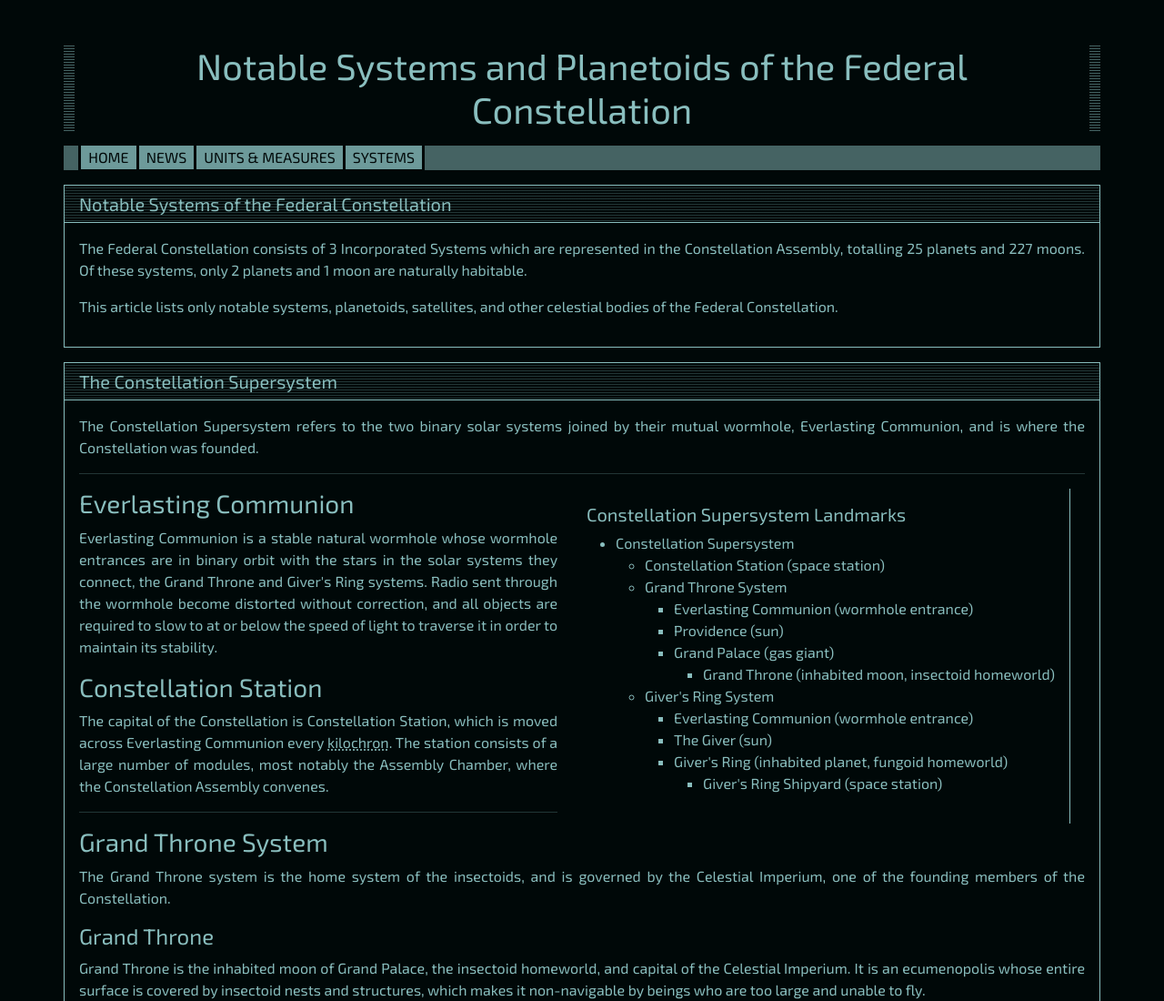
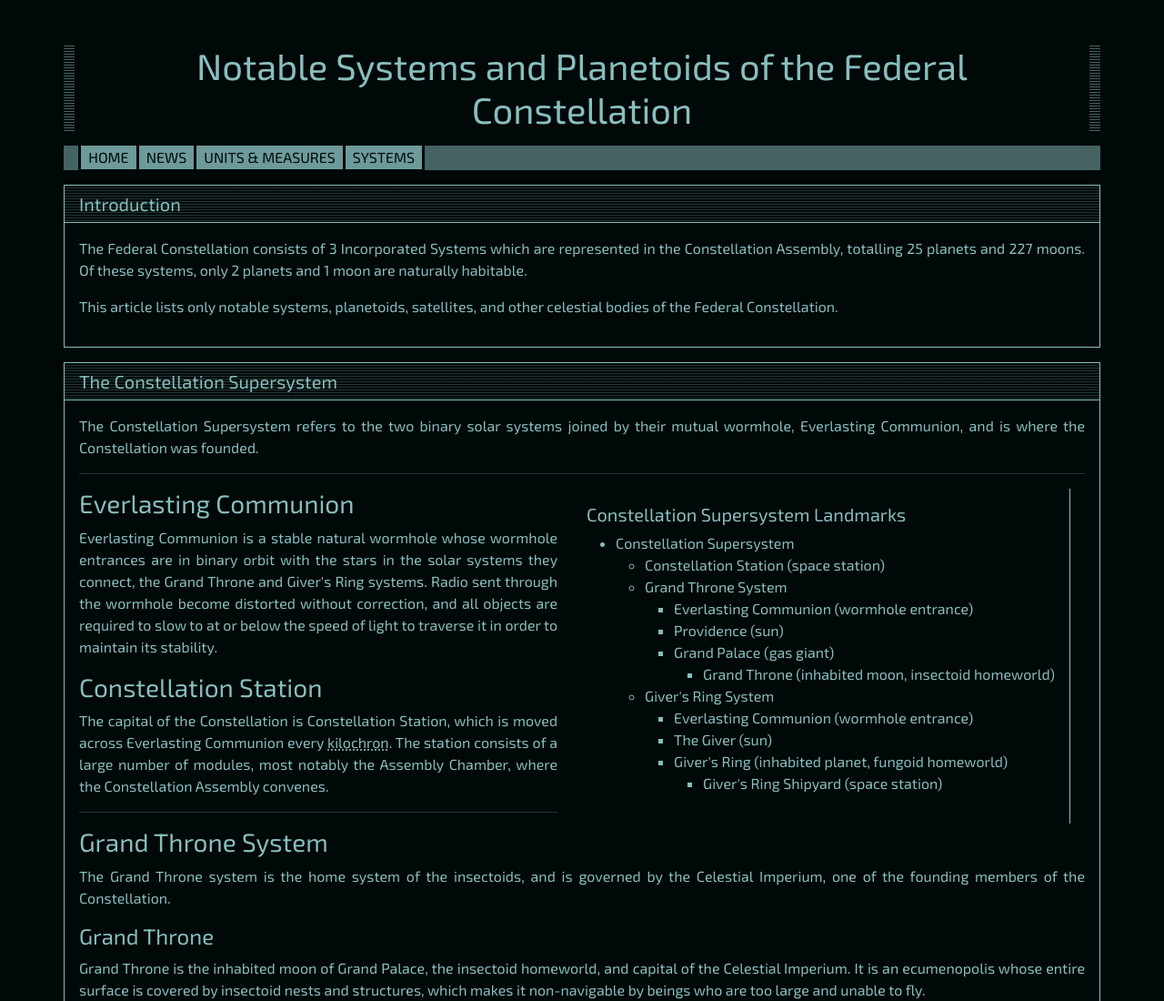
Before and after one commit to pilosophos/the-federal-constellation, a plain HTML site: page systems.html in a window 1280 px wide. Shown: the top 1100 px of the page at 91% size. Drawn offline with nearby package versions, Linux system fonts and the light colour scheme.

Commit message:
rename header

```diff
--- a/systems.html
+++ b/systems.html
@@ -34,7 +34,7 @@
   <main class="container mt-3">
     <section class="row">
       <div class="card">
-        <h2 class="card-header h5">Notable Systems of the Federal Constellation</h2>
+        <h2 class="card-header h5">Introduction</h2>
         <main class="card-body">
           <p>The Federal Constellation consists of 3 Incorporated Systems which are represented in the Constellation Assembly, totalling 25 planets and 227 moons. Of these systems, only 2 planets and 1 moon are naturally habitable.</p>
 
```
